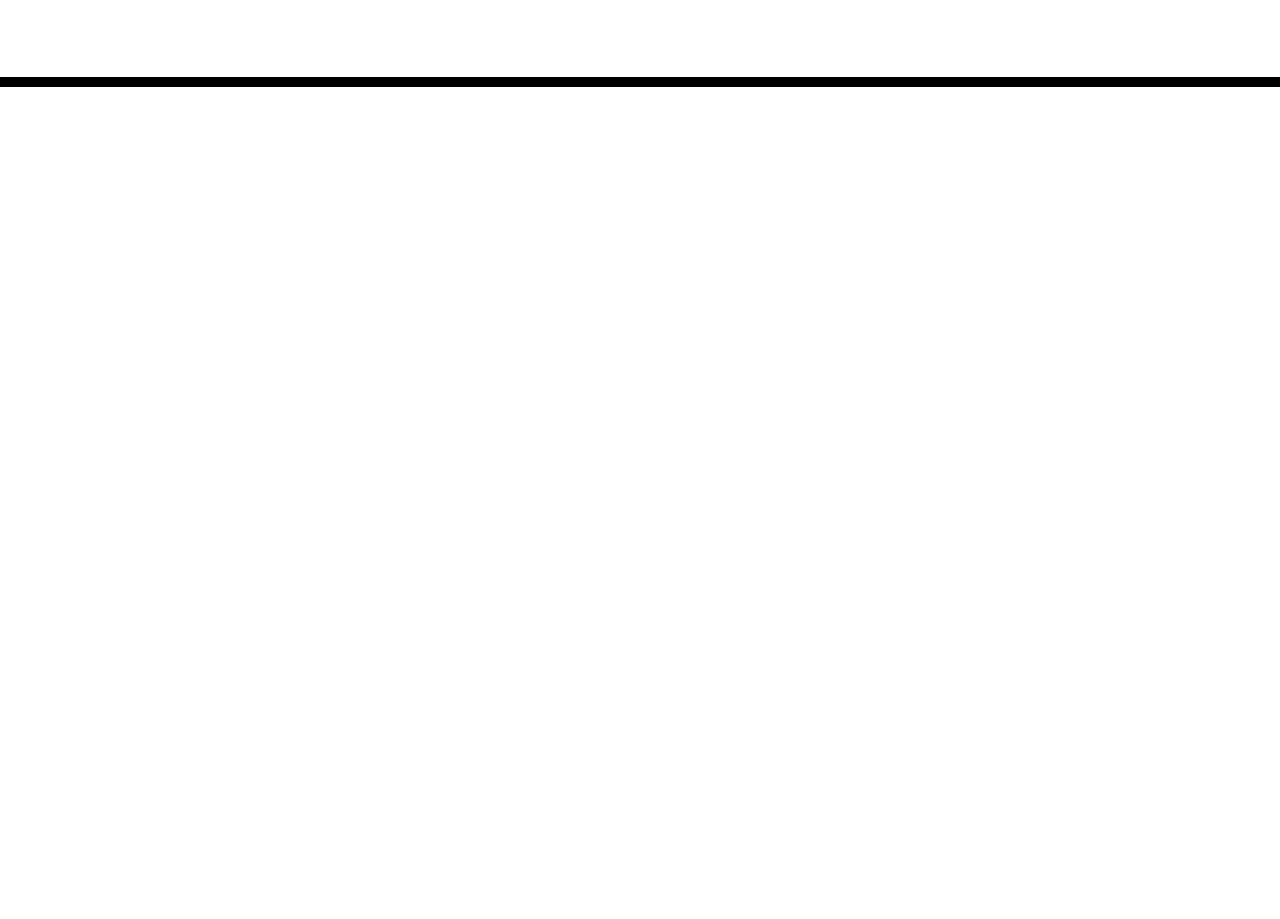
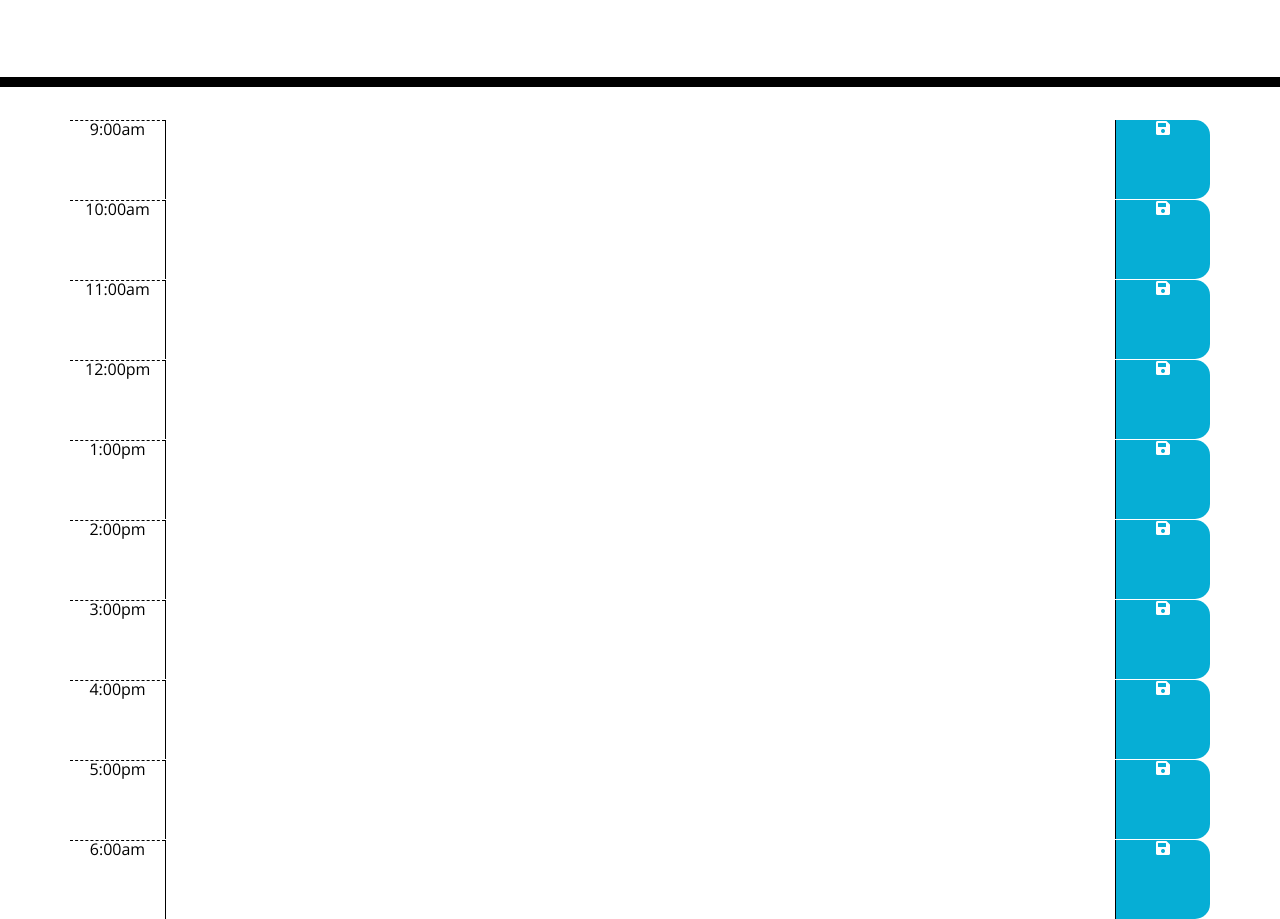
Before and after one commit to ngranzow/cool-cal, a plain HTML site: page index.html in a window 1280 px wide. Shown: the part 181-1100 px from the top of the page. Before the commit the page ends 800 px from the top, so only its background shows below. Drawn offline with nearby package versions, Linux system fonts and the light colour scheme.

Commit message:
updated html

```diff
--- a/index.html
+++ b/index.html
@@ -29,7 +29,68 @@
       <p id="currentDay" class="lead"></p>
     </header>
     <div class="container">
-      <!-- Timeblocks go here -->
+      <!-- Timeblocks -->
+      <div id="hour9" class="row time-block">
+        <div class="hour col-md-1">9:00am</div>
+        <textarea class="description col-md-10"></textarea>
+        <div class="saveBtn col-md-1"><i class="fas fa-save"></i></div>
+      </div>
+
+      <div id="hour10" class="row time-block">
+        <div class="hour col-md-1">10:00am</div>
+        <textarea class="description col-md-10"></textarea>
+        <div class="saveBtn col-md-1"><i class="fas fa-save"></i></div>
+      </div>
+
+      <div id="hour11" class="row time-block">
+        <div class="hour col-md-1">11:00am</div>
+        <textarea class="description col-md-10"></textarea>
+        <div class="saveBtn col-md-1"><i class="fas fa-save"></i></div>
+      </div>
+
+      <div id="hour12" class="row time-block">
+        <div class="hour col-md-1">12:00pm</div>
+        <textarea class="description col-md-10"></textarea>
+        <div class="saveBtn col-md-1"><i class="fas fa-save"></i></div>
+      </div>
+
+      <div id="hour13" class="row time-block">
+        <div class="hour col-md-1">1:00pm</div>
+        <textarea class="description col-md-10"></textarea>
+        <div class="saveBtn col-md-1"><i class="fas fa-save"></i></div>
+      </div>
+
+      <div id="hour14" class="row time-block">
+        <div class="hour col-md-1">2:00pm</div>
+        <textarea class="description col-md-10"></textarea>
+        <div class="saveBtn col-md-1"><i class="fas fa-save"></i></div>
+      </div>
+
+      <div id="hour15" class="row time-block">
+        <div class="hour col-md-1">3:00pm</div>
+        <textarea class="description col-md-10"></textarea>
+        <div class="saveBtn col-md-1"><i class="fas fa-save"></i></div>
+      </div>
+
+      <div id="hour16" class="row time-block">
+        <div class="hour col-md-1">4:00pm</div>
+        <textarea class="description col-md-10"></textarea>
+        <div class="saveBtn col-md-1"><i class="fas fa-save"></i></div>
+      </div>
+
+      <div id="hour17" class="row time-block">
+        <div class="hour col-md-1">5:00pm</div>
+        <textarea class="description col-md-10"></textarea>
+        <div class="saveBtn col-md-1"><i class="fas fa-save"></i></div>
+      </div>
+
+      <div id="hour18" class="row time-block">
+        <div class="hour col-md-1">6:00am</div>
+        <textarea class="description col-md-10"></textarea>
+        <div class="saveBtn col-md-1"><i class="fas fa-save"></i></div>
+      </div>
+    </div>
+
     </div>
 
     <script src="https://code.jquery.com/jquery-3.4.1.min.js"></script>
```
